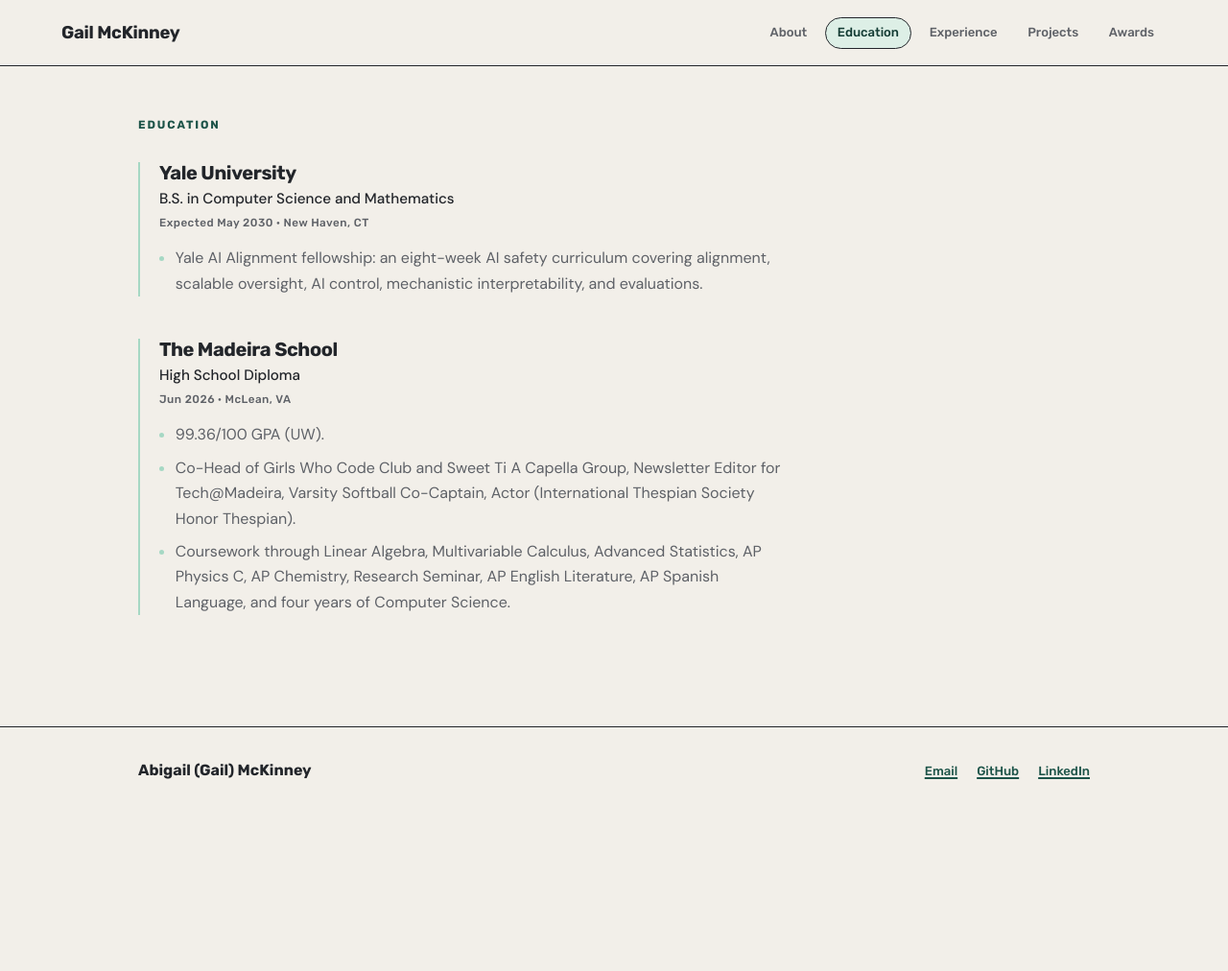
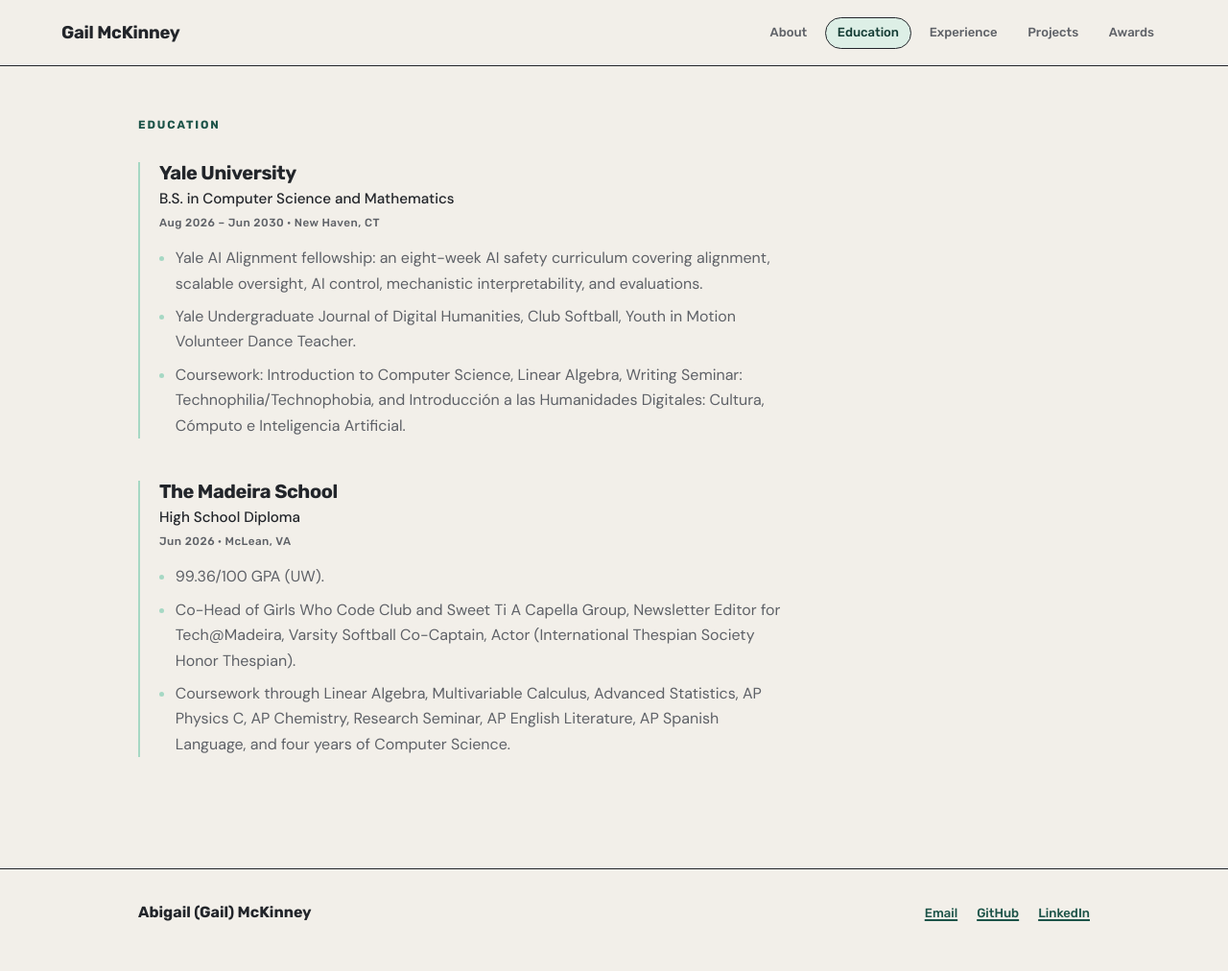
Before and after one commit to mck-makes-stuff/mck-makes-stuff.github.io, a Jekyll site: the page built from education.html, in a window 1280 px wide. Shown: the whole page at 96% size. Built offline with Jekyll 4.4.1, drawn with Linux system fonts in a browser that asks for light colours; before the commit the page ends 900 px from its top, so only the background shows below that.

Commit message:
Add Yale activities and coursework, the Close Up badge, and languages
Co-Authored-By: Claude Opus 5.5 <noreply@anthropic.com>

```diff
--- a/_data/awards.yml
+++ b/_data/awards.yml
@@ -14,6 +14,10 @@
   org: College Board
   year: 2026
 
+- name: NextGen Roundtable Deliberative Dialogue Badge
+  org: Close Up Foundation, “How AI Is Shaping Our Paths”
+  year: 2026
+
 - name: Best Presentation Award
   org: Inspirit AI Scholars, across eight cohort teams
   year: 2025
--- a/_data/education.yml
+++ b/_data/education.yml
@@ -1,8 +1,10 @@
 - org: Yale University
   role: B.S. in Computer Science and Mathematics
-  dates: Expected May 2030 · New Haven, CT
+  dates: Aug 2026 – Jun 2030 · New Haven, CT
   points:
     - "Yale AI Alignment fellowship: an eight-week AI safety curriculum covering alignment, scalable oversight, AI control, mechanistic interpretability, and evaluations."
+    - Yale Undergraduate Journal of Digital Humanities, Club Softball, Youth in Motion Volunteer Dance Teacher.
+    - "Coursework: Introduction to Computer Science, Linear Algebra, Writing Seminar: Technophilia/Technophobia, and Introducción a las Humanidades Digitales: Cultura, Cómputo e Inteligencia Artificial."
 
 - org: The Madeira School
   role: High School Diploma
--- a/_layouts/default.html
+++ b/_layouts/default.html
@@ -45,6 +45,7 @@
       "Mathematics",
       "Computer science"
     ],
+    "knowsLanguage": ["English", "Spanish"],
     "sameAs": [
       {%- for link in site.social.links %}
       "{{ link }}"{% unless forloop.last %},{% endunless %}
```
